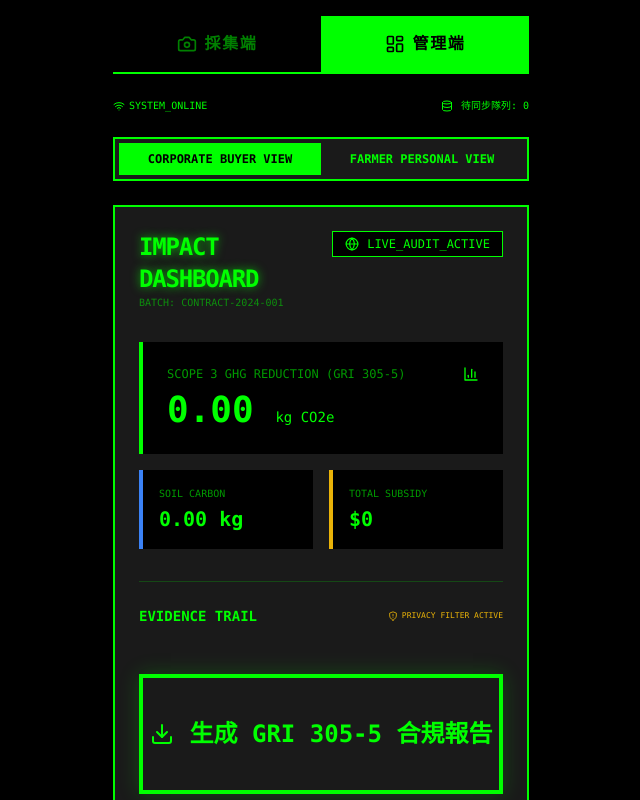
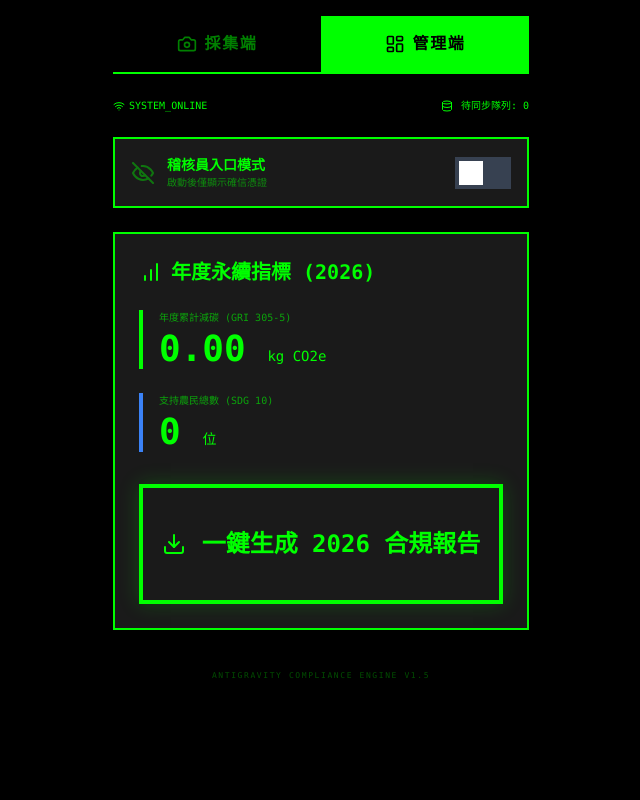
Before and after one commit to httsai1979/AGRIC_AI_SYSTEM, a React (Vite) app: page / in a window 1280 px wide. Both pictures are taken after a click on the button "管理端". Shown: the top 800 px of the page, without its empty margins (319-959 px from the left). Built offline with nearby package versions, Linux system fonts and the light colour scheme.

Commit message:
關鍵重大更新

```diff
--- a/src/components/ComplianceManager.jsx
+++ b/src/components/ComplianceManager.jsx
@@ -1,152 +1,156 @@
 import React, { useState, useEffect } from 'react';
-import { FileArchive, Download, Eye, EyeOff, BarChart3, ShieldAlert, Globe } from 'lucide-react';
+import { FileText, Download, ShieldCheck, Eye, EyeOff, BarChart, History, MapPin } from 'lucide-react';
 import { motion, AnimatePresence } from 'framer-motion';
-import { CalculationService } from '../services/CalculationService';
+import { AggregatorService } from '../services/AggregatorService';
 import { jsPDF } from 'jspdf';
 
 /**
- * ComplianceManager - 專業級合規管理終端
- * 支援多租戶視角切換與一鍵 PDF 確信報告生成
+ * ComplianceManager - B2B 稽核員入口與一鍵合規包生成器
  */
 export const ComplianceManager = () => {
-  const [role, setRole] = useState('corporate'); // 'farmer' | 'corporate'
-  const [batchId, setBatchId] = useState('CONTRACT-2024-001');
-  const [mockTasks, setMockTasks] = useState([]);
-  const [impact, setImpact] = useState(null);
+  const [isAuditorMode, setIsAuditorMode] = useState(false);
+  const [metrics, setMetrics] = useState(null);
+  const [history, setHistory] = useState([]);
 
   useEffect(() => {
-    // 模擬從 localStorage 或 API 獲取該批次的歷史數據
-    const savedTasks = JSON.parse(localStorage.getItem('ag_persistent_queue') || '[]');
-    setMockTasks(savedTasks);
-    setImpact(CalculationService.calculateBatchImpact(savedTasks));
-  }, [batchId]);
+    // 從本地持久化隊列讀取數據進行彙整
+    const savedData = JSON.parse(localStorage.getItem('ag_persistent_queue') || '[]');
+    setHistory(savedData);
+    setMetrics(AggregatorService.getComplianceMetrics(savedData));
+  }, []);
 
-  // --- 1. 一鍵下載包固化 (Compliance Kit) ---
-  const generatePDF = () => {
+  // --- 1. 一鍵合規包 (Compliance Kit) PDF 生成 ---
+  const generateComplianceReport = () => {
     const doc = new jsPDF();
-    const timestamp = new Date().toLocaleString();
+    const ts = new Date().toLocaleString();
 
+    // 浮水印設計
+    doc.setTextColor(230, 230, 230);
+    doc.setFontSize(50);
+    doc.text("ANTICRAVITY CONFIDENTIAL", 30, 150, { angle: 45 });
+
+    // 標題與內容
+    doc.setTextColor(0, 0, 0);
     doc.setFontSize(22);
-    doc.text("ANTIGRAVITY ESG COMPLIANCE REPORT", 20, 30);
+    doc.text("2026 ESG COMPLIANCE REPORT", 20, 30);
 
-    doc.setFontSize(12);
-    doc.text(`Batch ID: ${batchId}`, 20, 45);
-    doc.text(`Generated At: ${timestamp}`, 20, 52);
-    doc.text(`GRI 305-5 Status: COMPLIANT`, 20, 59);
+    doc.setFontSize(10);
+    doc.text(`Report ID: AG-AUDIT-${Date.now()}`, 20, 40);
+    doc.text(`Generated At: ${ts}`, 20, 45);
 
-    doc.line(20, 65, 190, 65);
+    doc.line(20, 50, 190, 50);
 
-    doc.text("IMPACT SUMMARY:", 20, 80);
-    doc.text(`- Total Scope 3 Reduction: ${impact.scope3Reduction} kg CO2e`, 25, 90);
-    doc.text(`- Soil Carbon Sequestration: ${impact.soilCarbon} kg CO2e`, 25, 100);
-    doc.text(`- Verification Method: AI-OCR Digital Evidence`, 25, 110);
+    doc.setFontSize(14);
+    doc.text("1. GRI 305-5 ENVIRONMENTAL IMPACT", 20, 65);
+    doc.text(`- Annual Carbon Reduction: ${metrics.totalCarbonReduction} kg CO2e`, 25, 75);
+    doc.text(`- Total Material Tracked: ${metrics.totalTonnage} Tons`, 25, 82);
 
-    doc.text("GRI 305-5 STATEMENT:", 20, 130);
-    doc.text("All data in this report is backed by SHA-256 digital signatures", 20, 140);
-    doc.text("and authenticated GPS coordinates, ensuring non-repudiation.", 20, 147);
+    doc.text("2. SDG 10 SOCIAL IMPACT", 20, 100);
+    doc.text(`- Total Farmers Supported: ${metrics.farmerCount}`, 25, 110);
 
-    doc.save(`Compliance_Report_${batchId}.pdf`);
+    doc.text("3. EVIDENCE AUDIT TRAIL (DIGITAL FINGERPRINTS)", 20, 130);
+    doc.setFontSize(8);
+    history.slice(0, 5).forEach((item, idx) => {
+      doc.text(`- ${item.data.material_name}: ${item.data.hmac_signature?.substring(0, 40)}...`, 25, 140 + (idx * 6));
+    });
+
+    doc.save(`AG_Compliance_Report_2026.pdf`);
   };
 
   return (
-    <div className="space-y-6">
-      {/* 租戶切換器 */}
-      <div className="flex bg-agric-gray border-2 border-agric-neon p-1">
+    <div className="space-y-6 pb-20">
+      {/* 稽核員切換開關 */}
+      <div className="bg-agric-gray border-2 border-agric-neon p-4 flex justify-between items-center">
+        <div className="flex items-center gap-3">
+          {isAuditorMode ? <Eye size={24} className="text-agric-neon" /> : <EyeOff size={24} className="opacity-40" />}
+          <div>
+            <h3 className="text-sm font-bold uppercase">稽核員入口模式</h3>
+            <p className="text-[10px] opacity-50">啟動後僅顯示確信憑證</p>
+          </div>
+        </div>
         <button
-          onClick={() => setRole('corporate')}
-          className={`flex-1 py-2 text-xs font-bold uppercase ${role === 'corporate' ? 'bg-agric-neon text-agric-black' : 'text-agric-neon'}`}
+          onClick={() => setIsAuditorMode(!isAuditorMode)}
+          className={`w-14 h-8 flex items-center p-1 transition-colors ${isAuditorMode ? 'bg-agric-neon' : 'bg-gray-700'}`}
         >
-          Corporate Buyer View
-        </button>
-        <button
-          onClick={() => setRole('farmer')}
-          className={`flex-1 py-2 text-xs font-bold uppercase ${role === 'farmer' ? 'bg-agric-neon text-agric-black' : 'text-agric-neon'}`}
-        >
-          Farmer Personal View
+          <motion.div
+            animate={{ x: isAuditorMode ? 24 : 0 }}
+            className="w-6 h-6 bg-white"
+          />
         </button>
       </div>
 
+      <AnimatePresence mode="wait">
+        {!isAuditorMode ? (
+          /* B2B 管理儀表板 */
           <motion.div
-        initial={{ opacity: 0, y: 20 }} animate={{ opacity: 1, y: 0 }}
-        className="high-contrast-card"
+            key="dashboard" initial={{ opacity: 0 }} animate={{ opacity: 1 }} exit={{ opacity: 0 }}
+            className="grid grid-cols-1 gap-4"
           >
-        <div className="flex justify-between items-start mb-8">
-          <div>
-            <h2 className="text-2xl font-black neon-glow uppercase tracking-tighter">Impact Dashboard</h2>
-            <p className="text-[10px] opacity-50 font-mono">BATCH: {batchId}</p>
+            <div className="high-contrast-card">
+              <div className="flex items-center gap-2 mb-6 text-agric-neon">
+                <BarChart size={24} />
+                <h2 className="text-xl font-black uppercase">年度永續指標 (2026)</h2>
               </div>
-          <div className="flex items-center gap-2 text-xs text-agric-neon bg-agric-black px-3 py-1 border border-agric-neon">
-            <Globe size={14} className="animate-spin-slow" />
-            LIVE_AUDIT_ACTIVE
+
+              <div className="grid grid-cols-1 gap-6">
+                <div className="border-l-4 border-agric-neon pl-4">
+                  <span className="text-[10px] opacity-60 uppercase block mb-1">年度累計減碳 (GRI 305-5)</span>
+                  <div className="text-4xl font-black">{metrics?.totalCarbonReduction} <span className="text-sm font-normal">kg CO2e</span></div>
+                </div>
+                <div className="border-l-4 border-blue-500 pl-4">
+                  <span className="text-[10px] opacity-60 uppercase block mb-1">支持農民總數 (SDG 10)</span>
+                  <div className="text-4xl font-black">{metrics?.farmerCount} <span className="text-sm font-normal">位</span></div>
                 </div>
               </div>
 
-        {impact && (
-          <div className="grid grid-cols-1 gap-4 mb-8">
-            <div className="bg-agric-black border-l-4 border-agric-neon p-6">
-              <div className="flex justify-between items-center mb-2">
-                <span className="text-xs opacity-60 uppercase">Scope 3 GHG Reduction (GRI 305-5)</span>
-                <BarChart3 size={16} className="text-agric-neon" />
+              <button
+                onClick={generateComplianceReport}
+                className="mt-8 btn-muddy h-24 w-full shadow-[0_0_20px_rgba(0,255,0,0.2)]"
+              >
+                <Download size={24} /> 一鍵生成 2026 合規報告
+              </button>
             </div>
-              <div className="text-4xl font-black text-agric-neon">
-                {impact.scope3Reduction} <span className="text-sm font-normal">kg CO2e</span>
-              </div>
+          </motion.div>
+        ) : (
+          /* 稽核員確信介面 */
+          <motion.div
+            key="auditor" initial={{ opacity: 0 }} animate={{ opacity: 1 }} exit={{ opacity: 0 }}
+            className="space-y-4"
+          >
+            <div className="p-4 bg-red-900/20 border-2 border-red-500/50 flex items-center gap-3 text-red-500">
+              <ShieldCheck size={20} />
+              <span className="text-xs font-bold uppercase">稽核模式已啟動：敏感數據已遮蔽</span>
             </div>
 
-            <div className="grid grid-cols-2 gap-4">
-              <div className="bg-agric-black border-l-4 border-blue-500 p-4">
-                <span className="text-[10px] opacity-60 block mb-1">SOIL CARBON</span>
-                <span className="text-xl font-bold">{impact.soilCarbon} kg</span>
+            {history.map((task, idx) => (
+              <div key={idx} className="high-contrast-card p-4 space-y-4">
+                <div className="flex justify-between items-center border-b border-agric-neon/20 pb-2">
+                  <span className="text-xs font-bold">憑證 #{idx + 1}</span>
+                  <span className="text-[8px] font-mono opacity-50">{task.data.timestamp}</span>
                 </div>
-              <div className="bg-agric-black border-l-4 border-yellow-500 p-4">
-                <span className="text-[10px] opacity-60 block mb-1">TOTAL SUBSIDY</span>
-                <span className="text-xl font-bold">${impact.estimatedSubsidy}</span>
+                {/* 僅顯示影像與數位指紋，隱藏農民 UID */}
+                <div className="aspect-video border border-agric-neon/30 bg-agric-gray overflow-hidden">
+                  <img src={task.data.image} alt="Evidence" className="w-full h-full object-cover grayscale" />
+                </div>
+                <div className="grid gap-2">
+                   <div className="flex items-center gap-2 text-[10px]">
+                      <MapPin size={10} className="text-agric-neon" />
+                      <span className="font-mono">{task.data.coords}</span>
+                   </div>
+                   <div className="flex items-center gap-2 text-[8px] opacity-50 overflow-hidden">
+                      <History size={10} />
+                      <span className="truncate">{task.data.hmac_signature}</span>
                    </div>
                 </div>
               </div>
+            ))}
+          </motion.div>
         )}
+      </AnimatePresence>
 
-        {/* 原始軌跡過濾 (隱私保護) */}
-        <div className="mt-8 border-t border-agric-neon/20 pt-6">
-          <div className="flex items-center justify-between mb-4">
-            <h3 className="text-sm font-bold uppercase">Evidence Trail</h3>
-            {role === 'corporate' ? (
-              <span className="flex items-center gap-1 text-[8px] text-yellow-500 uppercase">
-                <ShieldAlert size={10} /> Privacy Filter Active
-              </span>
-            ) : null}
-          </div>
-
-          <div className="space-y-2 max-h-40 overflow-y-auto pr-2 custom-scrollbar">
-            {mockTasks.map((task, idx) => (
-              <div key={idx} className="flex items-center justify-between text-[10px] bg-agric-gray p-3 border border-agric-neon/10">
-                <div className="flex items-center gap-4">
-                  <span className="opacity-40">#{idx+1}</span>
-                  <span className="font-bold">{task.data.material_name}</span>
-                </div>
-                <div className="flex items-center gap-6">
-                  {role === 'farmer' && (
-                    <span className="text-blue-400 font-mono">{task.data.coords}</span>
-                  )}
-                  <span className="text-agric-neon font-mono">SIGNED</span>
-                </div>
-              </div>
-            ))}
-          </div>
-        </div>
-
-        {/* 下載按鈕 */}
-        <button
-          onClick={generatePDF}
-          className="mt-8 btn-muddy h-24 w-full shadow-[0_0_20px_rgba(0,255,0,0.2)]"
-        >
-          <Download size={24} /> 生成 GRI 305-5 合規報告
-        </button>
-      </motion.div>
-
-      <div className="text-[8px] opacity-30 text-center uppercase tracking-widest font-mono">
-        Audit ID: 5e884898da28... // Framework: TNFD-Locate-V1
-      </div>
+      <footer className="text-center py-4">
+        <p className="text-[8px] opacity-30 uppercase tracking-[0.2em]">Antigravity Compliance Engine v1.5</p>
+      </footer>
     </div>
   );
 };
--- /dev/null
+++ b/src/services/AggregatorService.js
@@ -0,0 +1,27 @@
+/**
+ * AggregatorService - ANTIGRAVITY B2B 數據彙整引擎
+ * 負責計算 ESG 年度指標與社會面影響力
+ */
+
+const REDUCTION_FACTOR = 0.52; // 每公斤資材對應的減碳量 (範疇三基準)
+
+export const AggregatorService = {
+  /**
+   * 彙整原始數據並產出合規指標
+   */
+  getComplianceMetrics: (dataList) => {
+    // 1. 年度累計減碳量 (GRI 305-5)
+    const totalWeight = dataList.reduce((sum, item) => sum + (Number(item.data?.usage_amount || 0) * 20), 0);
+    const totalCarbonReduction = (totalWeight * REDUCTION_FACTOR).toFixed(2);
+
+    // 2. 支持農民總數 (SDG 10 - 減少不平等)
+    const uniqueFarmers = new Set(dataList.map(item => item.data?.farmer_uid || "UNKNOWN")).size;
+
+    return {
+      totalCarbonReduction, // kg CO2e
+      farmerCount: uniqueFarmers,
+      totalTonnage: (totalWeight / 1000).toFixed(2), // 公噸
+      auditDate: new Date().toLocaleDateString()
+    };
+  }
+};
--- a/src/services/CalculationService.js
+++ b/src/services/CalculationService.js
@@ -1,27 +1,49 @@
 /**
  * CalculationService - ANTIGRAVITY ESG 影響力運算引擎
- * 遵循 GRI 305-5 與 TNFD 框架
+ * 遵循《阿古力系統開發交接手冊》第 2.2 節之 $W_{fert}$ 類推演算法
  */
 
 const ESG_FACTORS = {
-  GHG_REDUCTION_PER_KG: 0.52, // 每公斤有機肥相較於化學肥的減碳量 (範疇三)
-  SOIL_CARBON_PER_KG: 0.15,   // 每公斤農產對應的土壤固碳係數
-  SUBSIDY_RATE: 12,            // 政府補助費率 (TWD/kg)
+  GHG_REDUCTION_PER_KG: 0.52,      // 每公斤有機肥相較於化學肥的減碳量 (GRI 305-5)
+  SOIL_CARBON_PER_KG: 0.15,        // 每公斤農產對應的土壤固碳係數
+  SUBSIDY_RATE: 12,                 // 每公斤補貼費率 (TWD/kg)
+  DEFAULT_AVG_PRICE_PER_KG: 25,    // $P_{avg}$: 肥料市場平均單價 (用於金額反推)
+  DEFAULT_PACKAGE_WEIGHT: 20,      // 單包標準重量 (kg)
 };
 
 export const CalculationService = {
   /**
+   * 實作 $W_{fert}$ 類推演算法
+   * @param {number} amount - 原始數值 (包數或金額)
+   * @param {string} unit - 原始單位 (包 / 元)
+   */
+  calculateW_fert: (amount, unit) => {
+    if (unit === '元') {
+      // 公式：$W_{fert}$ (kg) = 購買金額 ÷ $P_{avg}$
+      return amount / ESG_FACTORS.DEFAULT_AVG_PRICE_PER_KG;
+    } else {
+      // 公式：$W_{fert}$ (kg) = 包數 × 該品牌單包標準重量
+      return amount * ESG_FACTORS.DEFAULT_PACKAGE_WEIGHT;
+    }
+  },
+
+  /**
    * 計算特定批次的 ESG 總體貢獻
    */
   calculateBatchImpact: (tasks) => {
-    // 總肥料重量 (假設 1包 = 20kg)
-    const totalWeight = tasks.reduce((sum, task) => sum + (task.data.usage_amount * 20), 0);
+    const totalWeight = tasks.reduce((sum, task) => {
+      const weight = CalculationService.calculateW_fert(
+        task.data.usage_amount,
+        task.data.original_unit
+      );
+      return sum + weight;
+    }, 0);
 
     return {
-      totalWeight,
+      totalWeight: totalWeight.toFixed(1),
       scope3Reduction: (totalWeight * ESG_FACTORS.GHG_REDUCTION_PER_KG).toFixed(2),
       soilCarbon: (totalWeight * ESG_FACTORS.SOIL_CARBON_PER_KG).toFixed(2),
-      estimatedSubsidy: (totalWeight * ESG_FACTORS.SUBSIDY_RATE).toLocaleString(),
+      estimatedSubsidy: Math.floor(totalWeight * ESG_FACTORS.SUBSIDY_RATE).toLocaleString(),
       recordCount: tasks.length
     };
   }
--- a/vite.config.js
+++ b/vite.config.js
@@ -1,16 +1,24 @@
-import { defineConfig } from 'vite'
-import react from '@vitejs/plugin-react'
+import { defineConfig } from 'vite';
+import react from '@vitejs/plugin-react';
 
+// https://vitejs.dev/config/
 export default defineConfig({
   plugins: [react()],
+  server: {
+    headers: {
+      // 強大的內容安全策略 (CSP)：防止 XSS 與非授權 API 調用
+      "Content-Security-Policy": "default-src 'self'; script-src 'self' 'unsafe-inline' 'unsafe-eval'; style-src 'self' 'unsafe-inline' https://fonts.googleapis.com; font-src 'self' https://fonts.gstatic.com; img-src 'self' data: blob:; connect-src 'self' https://script.google.com https://script.googleusercontent.com;"
+    }
+  },
   build: {
     outDir: 'dist',
-    assetsDir: 'assets',
     sourcemap: false,
+    rollupOptions: {
+      output: {
+        manualChunks: {
+          vendor: ['react', 'react-dom', 'framer-motion'],
+        },
+      },
+    },
   },
-  server: {
-    headers: {
-      "Content-Security-Policy": "default-src 'self'; script-src 'self' 'unsafe-inline' 'unsafe-eval'; style-src 'self' 'unsafe-inline' https://fonts.googleapis.com; font-src 'self' https://fonts.gstatic.com; img-src 'self' data:; connect-src 'self' https://script.google.com https://script.googleusercontent.com;"
-    }
-  }
-})
+});
```
Also changed, not shown: public/service-worker.js (+30 -11 lines), src/components/CameraModule.jsx (+45 -107 lines), src/hooks/useOfflineQueue.js (+17 -34 lines), src/services/stitchApi.js (+36 -32 lines). Lines whose indentation alone changed are shown as unchanged.
